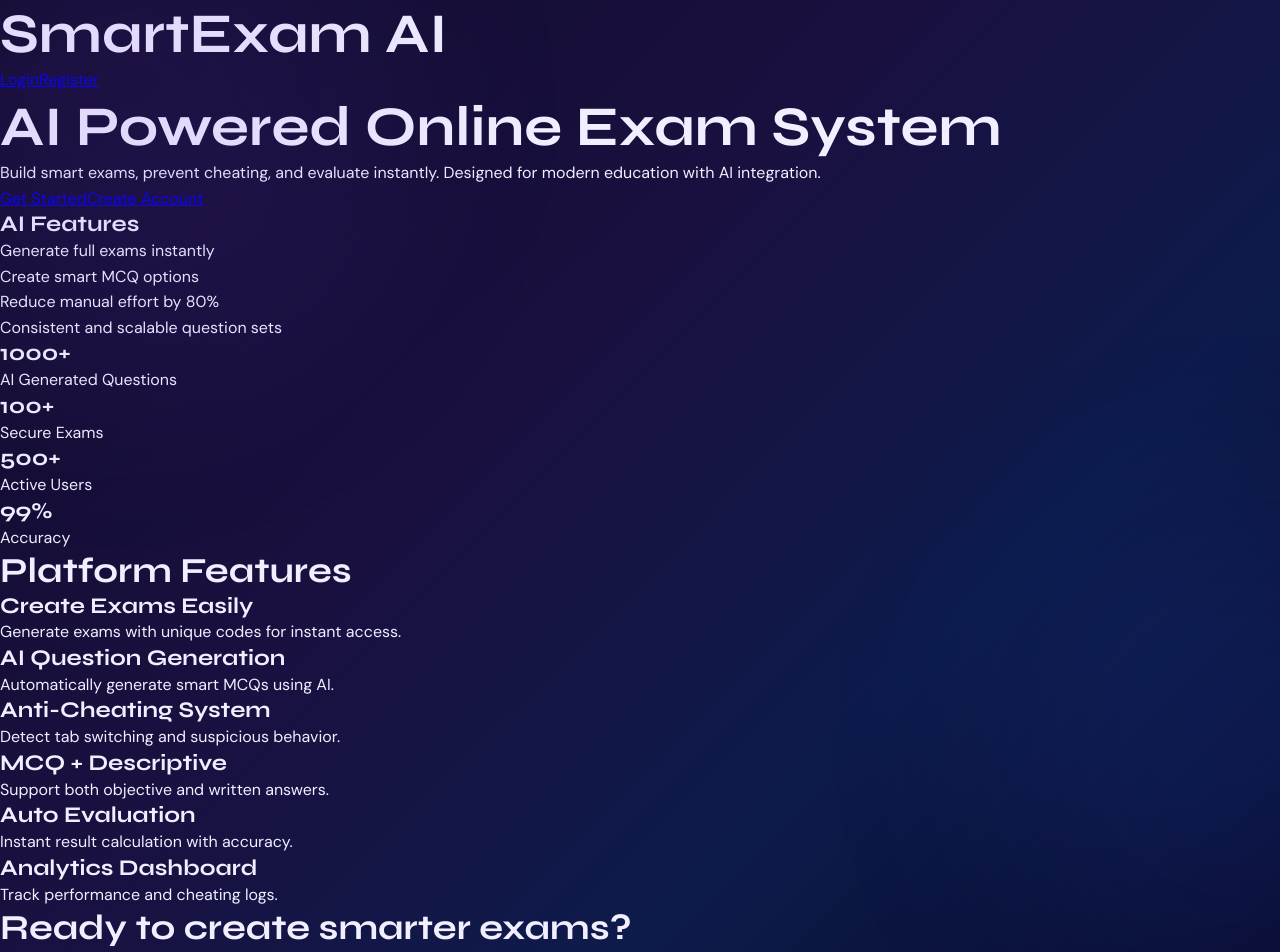
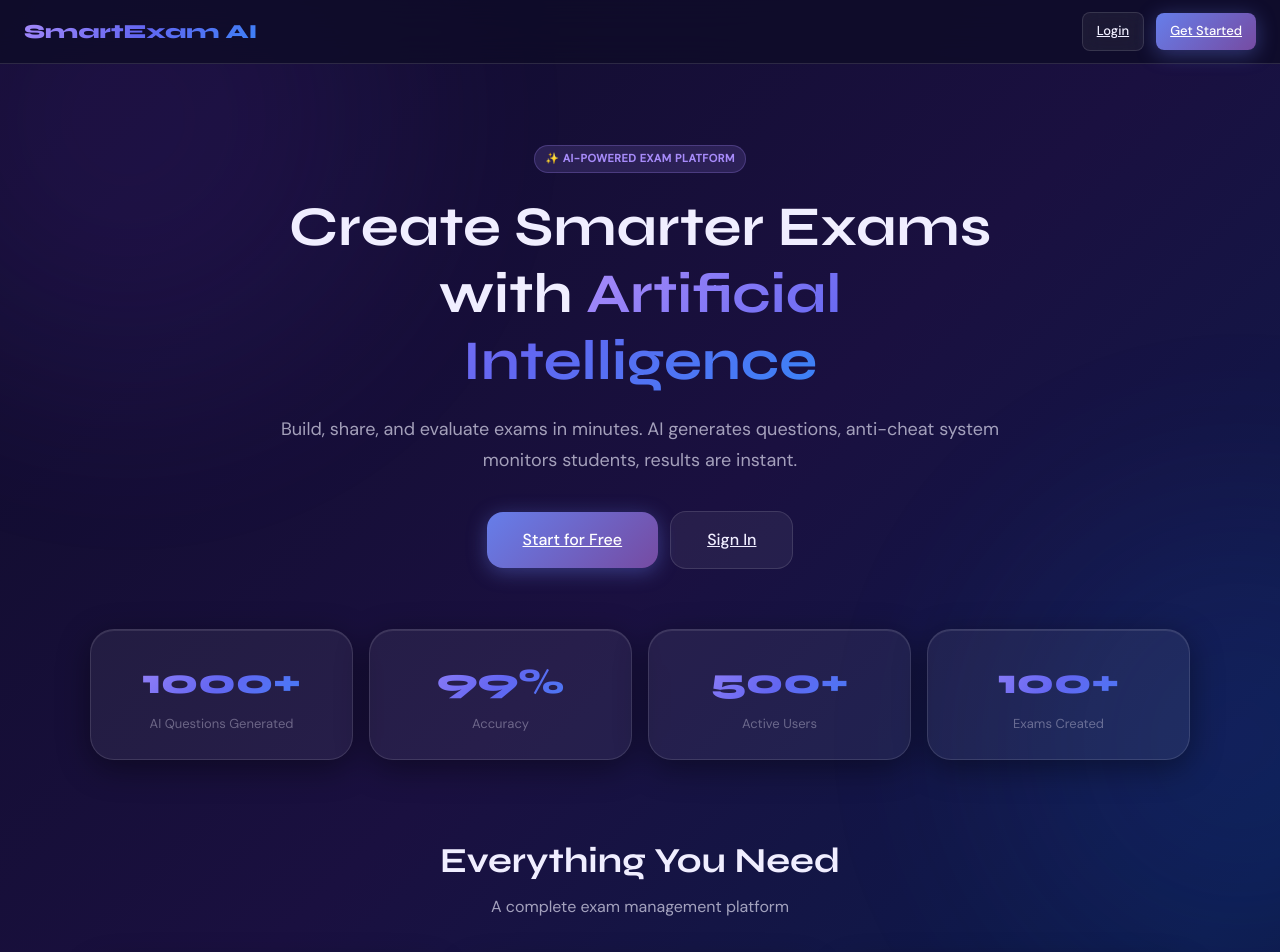
Before and after one commit to kunalpatida/Online-exam-anti-cheat, a React (Vite) app in the folder frontend/: page / in a window 1280 px wide. Shown: the top 952 px of the page. Built offline with nearby package versions, Linux system fonts and the light colour scheme.

Commit message:
Update Home.jsx

```diff
--- a/frontend/src/pages/Home.jsx
+++ b/frontend/src/pages/Home.jsx
@@ -1,210 +1,96 @@
 import { Link } from "react-router-dom";
-import { motion } from "framer-motion";
+
+const features = [
+  { icon: "🤖", title: "AI Question Generation", desc: "Generate full exams instantly with Gemini AI — MCQ & descriptive both." },
+  { icon: "🔒", title: "Anti-Cheat System", desc: "Tab switch detection, copy-paste block, auto-submit on violations." },
+  { icon: "⚡", title: "Instant Results", desc: "MCQ auto-evaluated. Descriptive manually reviewed by teacher." },
+  { icon: "📊", title: "Analytics Dashboard", desc: "Track scores, pass/fail ratio, and cheating activity." },
+  { icon: "🎯", title: "Mixed Question Types", desc: "Combine MCQ and descriptive in one exam seamlessly." },
+  { icon: "📱", title: "Mobile Friendly", desc: "Take exams on any device — phone, tablet, or desktop." },
+];
+
+const stats = [
+  { value: "1000+", label: "AI Questions Generated" },
+  { value: "99%",   label: "Accuracy" },
+  { value: "500+",  label: "Active Users" },
+  { value: "100+",  label: "Exams Created" },
+];
 
 export default function Home() {
+  return (
+    <div style={{ position: "relative", zIndex: 1 }}>
 
-  const features = [
-    {
-      title: "Create Exams Easily",
-      desc: "Generate exams with unique codes for instant access."
-    },
-    {
-      title: "AI Question Generation",
-      desc: "Automatically generate smart MCQs using AI."
-    },
-    {
-      title: "Anti-Cheating System",
-      desc: "Detect tab switching and suspicious behavior."
-    },
-    {
-      title: "MCQ + Descriptive",
-      desc: "Support both objective and written answers."
-    },
-    {
-      title: "Auto Evaluation",
-      desc: "Instant result calculation with accuracy."
-    },
-    {
-      title: "Analytics Dashboard",
-      desc: "Track performance and cheating logs."
-    }
-  ];
-
-  return (
-
-    <div className="min-h-screen bg-gradient-to-br from-blue-50 via-purple-50 to-blue-100 overflow-hidden">
-
-      {/* Background glow */}
-      <div className="absolute top-20 left-20 w-40 h-40 bg-blue-300 blur-3xl opacity-20 rounded-full" />
-      <div className="absolute bottom-20 right-20 w-60 h-60 bg-purple-300 blur-3xl opacity-20 rounded-full" />
-
-      {/* Navbar */}
-      <nav className="flex justify-between items-center px-10 py-5 bg-white/70 backdrop-blur-md shadow">
-
-        <h1 className="text-xl font-bold text-blue-600">
-          SmartExam AI
-        </h1>
-
-        <div className="flex gap-4">
-
-          <Link
-            to="/login"
-            className="px-5 py-2 text-gray-700 hover:text-blue-600 transition"
-          >
-            Login
-          </Link>
-
-          <Link
-            to="/register"
-            className="bg-blue-600 text-white px-5 py-2 rounded-lg hover:bg-blue-700 transition"
-          >
-            Register
-          </Link>
-
+      {/* NAV */}
+      <nav className="navbar">
+        <span className="nav-logo">SmartExam AI</span>
+        <div className="flex-gap">
+          <Link to="/login" className="btn btn-secondary btn-sm">Login</Link>
+          <Link to="/register" className="btn btn-primary btn-sm">Get Started</Link>
         </div>
-
       </nav>
 
-
-      {/* HERO SECTION */}
-      <section className="grid md:grid-cols-2 gap-10 items-center px-10 mt-24">
-
-        {/* Left */}
-        <div>
-
-          <motion.h1
-            initial={{ opacity: 0, y: -40 }}
-            animate={{ opacity: 1, y: 0 }}
-            className="text-5xl font-bold text-gray-800 mb-6 leading-tight"
-          >
-            AI Powered <span className="text-blue-600">Online Exam System</span>
-          </motion.h1>
-
-          <p className="text-gray-600 mb-8 text-lg">
-            Build smart exams, prevent cheating, and evaluate instantly.
-            Designed for modern education with AI integration.
-          </p>
-
-          <div className="flex gap-4">
-
-            <Link
-              to="/login"
-              className="bg-blue-600 text-white px-8 py-3 rounded-xl hover:bg-blue-700 shadow-lg transition"
-            >
-              Get Started
-            </Link>
-
-            <Link
-              to="/register"
-              className="border border-blue-600 text-blue-600 px-8 py-3 rounded-xl hover:bg-blue-50 transition"
-            >
-              Create Account
-            </Link>
-
-          </div>
-
+      {/* HERO */}
+      <section style={{ padding: "80px 24px 60px", textAlign: "center", maxWidth: 800, margin: "0 auto" }}>
+        <div className="badge badge-purple anim-fade-up" style={{ marginBottom: 20 }}>
+          ✨ AI-Powered Exam Platform
         </div>
-
-        {/* Right (AI highlight card) */}
-        <motion.div
-          initial={{ opacity: 0, x: 60 }}
-          animate={{ opacity: 1, x: 0 }}
-          className="bg-white p-8 rounded-2xl shadow-xl border"
-        >
-
-          <h3 className="text-xl font-bold mb-4 text-purple-600">
-            AI Features
-          </h3>
-
-          <ul className="space-y-3 text-gray-600">
-
-            <li>Generate full exams instantly</li>
-            <li>Create smart MCQ options</li>
-            <li>Reduce manual effort by 80%</li>
-            <li>Consistent and scalable question sets</li>
-
-          </ul>
-
-        </motion.div>
-
+        <h1 className="anim-fade-up anim-delay-1" style={{ marginBottom: 20 }}>
+          Create Smarter Exams with{" "}
+          <span className="gradient-text">Artificial Intelligence</span>
+        </h1>
+        <p className="anim-fade-up anim-delay-2" style={{ color: "var(--text-secondary)", fontSize: 18, marginBottom: 36, lineHeight: 1.7 }}>
+          Build, share, and evaluate exams in minutes. AI generates questions,
+          anti-cheat system monitors students, results are instant.
+        </p>
+        <div className="flex-gap flex-center anim-fade-up anim-delay-3">
+          <Link to="/register" className="btn btn-primary btn-lg">Start for Free</Link>
+          <Link to="/login" className="btn btn-secondary btn-lg">Sign In</Link>
+        </div>
       </section>
 
-
-      {/* STATS SECTION */}
-      <section className="mt-24 grid grid-cols-2 md:grid-cols-4 gap-6 px-10 text-center">
-
-        {[
-          { label: "AI Generated Questions", value: "1000+" },
-          { label: "Secure Exams", value: "100+" },
-          { label: "Active Users", value: "500+" },
-          { label: "Accuracy", value: "99%" }
-        ].map((item, i) => (
-
-          <div key={i} className="bg-white p-6 rounded-xl shadow">
-
-            <h3 className="text-2xl font-bold text-blue-600">
-              {item.value}
-            </h3>
-
-            <p className="text-gray-500">
-              {item.label}
-            </p>
-
+      {/* STATS */}
+      <section style={{ padding: "0 24px 60px" }}>
+        <div className="container">
+          <div className="grid-4 anim-fade-up anim-delay-2">
+            {stats.map((s, i) => (
+              <div key={i} className="glass stat-card">
+                <div className="stat-value">{s.value}</div>
+                <div className="stat-label">{s.label}</div>
+              </div>
+            ))}
           </div>
-
-        ))}
-
+        </div>
       </section>
 
-
       {/* FEATURES */}
-      <section className="mt-28 px-10 pb-20">
-
-        <h2 className="text-4xl font-bold text-center mb-14">
-          Platform Features
-        </h2>
-
-        <div className="grid md:grid-cols-3 gap-8">
-
-          {features.map((f, index) => (
-
-            <motion.div
-              key={index}
-              whileHover={{ scale: 1.05 }}
-              className="bg-white/80 backdrop-blur p-6 rounded-xl shadow-lg hover:shadow-2xl transition"
-            >
-
-              <h3 className="font-semibold text-lg mb-2 text-blue-600">
-                {f.title}
-              </h3>
-
-              <p className="text-gray-600">
-                {f.desc}
-              </p>
-
-            </motion.div>
-
-          ))}
-
+      <section style={{ padding: "20px 24px 80px" }}>
+        <div className="container">
+          <h2 style={{ textAlign: "center", marginBottom: 12 }}>Everything You Need</h2>
+          <p style={{ textAlign: "center", color: "var(--text-secondary)", marginBottom: 40 }}>
+            A complete exam management platform
+          </p>
+          <div className="grid-3">
+            {features.map((f, i) => (
+              <div key={i} className={`glass anim-fade-up anim-delay-${(i%4)+1}`}
+                style={{ padding: "28px 24px" }}>
+                <div style={{ fontSize: 28, marginBottom: 12 }}>{f.icon}</div>
+                <h3 style={{ marginBottom: 8, fontSize: "1rem" }}>{f.title}</h3>
+                <p style={{ color: "var(--text-secondary)", fontSize: 14, lineHeight: 1.6 }}>{f.desc}</p>
+              </div>
+            ))}
+          </div>
         </div>
-
       </section>
 
-
       {/* CTA */}
-      <section className="text-center pb-20">
-
-        <h2 className="text-3xl font-bold mb-6">
-          Ready to create smarter exams?
-        </h2>
-
-        <Link
-          to="/register"
-          className="bg-purple-600 text-white px-10 py-4 rounded-xl hover:bg-purple-700 transition shadow-lg"
-        >
-          Start Now
-        </Link>
-
+      <section style={{ padding: "0 24px 80px", textAlign: "center" }}>
+        <div className="glass-strong" style={{ maxWidth: 600, margin: "0 auto", padding: "48px 36px" }}>
+          <h2 style={{ marginBottom: 12 }}>Ready to get started?</h2>
+          <p style={{ color: "var(--text-secondary)", marginBottom: 28 }}>
+            Join educators who are already using SmartExam AI
+          </p>
+          <Link to="/register" className="btn btn-primary btn-lg">Create Free Account</Link>
+        </div>
       </section>
 
     </div>
```
